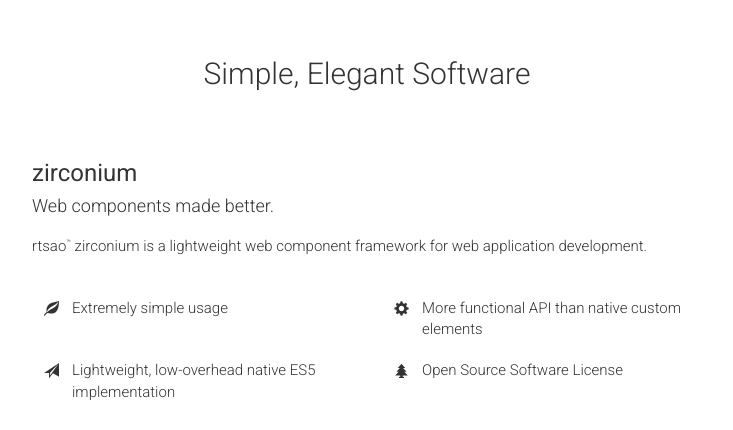
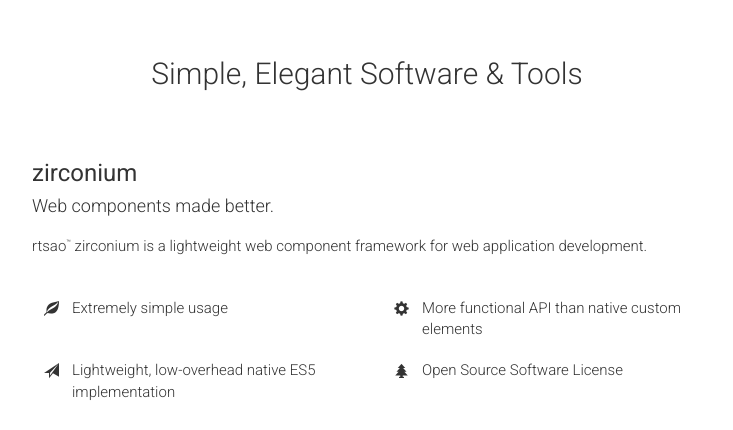
Before and after one commit to protocolsix/www, a plain HTML site: page index.html in a window 1280 px wide. Shown: the part 151-581 px from the top of the page, without its empty margins (273-1006 px from the left). Drawn offline with nearby package versions, Linux system fonts and the light colour scheme.

Commit message:
Update index.html

```diff
--- a/index.html
+++ b/index.html
@@ -26,7 +26,7 @@
         </div>
         <div class="row">
             <div class="col-md-12 hero">
-                <h2>Simple, Elegant Software</h2>
+                <h2>Simple, Elegant Software & Tools</h2>
             </div>
         </div>
         <div class="row">
```
